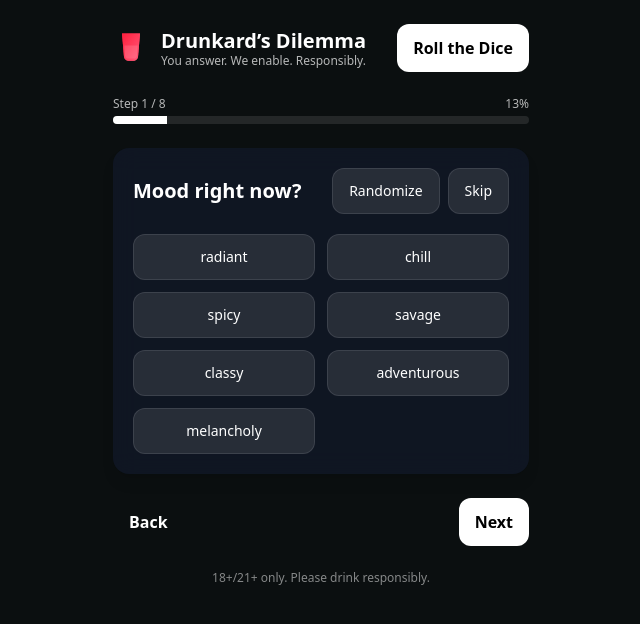
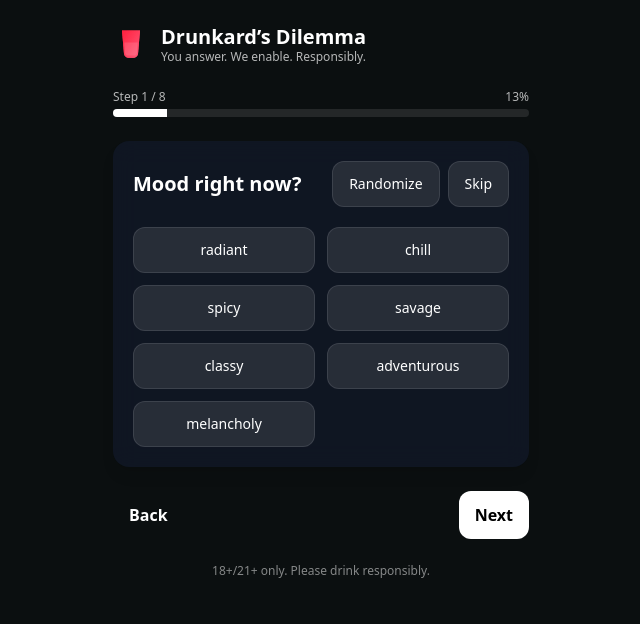
Before and after one commit to dvyrj08/drunkards-dilemma, a React (Vite) app: page / in a window 1280 px wide. Shown: the top 624 px of the page, without its empty margins (319-959 px from the left). Built offline with nearby package versions, Linux system fonts and the light colour scheme.

Commit message:
feat: remove Roll the Dice button

```diff
--- a/src/App.tsx
+++ b/src/App.tsx
@@ -75,9 +75,6 @@ export default function App() {
           </div>
         </div>
 
-        {!done && (
-          <button className="btn btn-primary" onClick={rollTheDice}>Roll the Dice</button>
-        )}
       </header>
 
       {!done ? (
```
